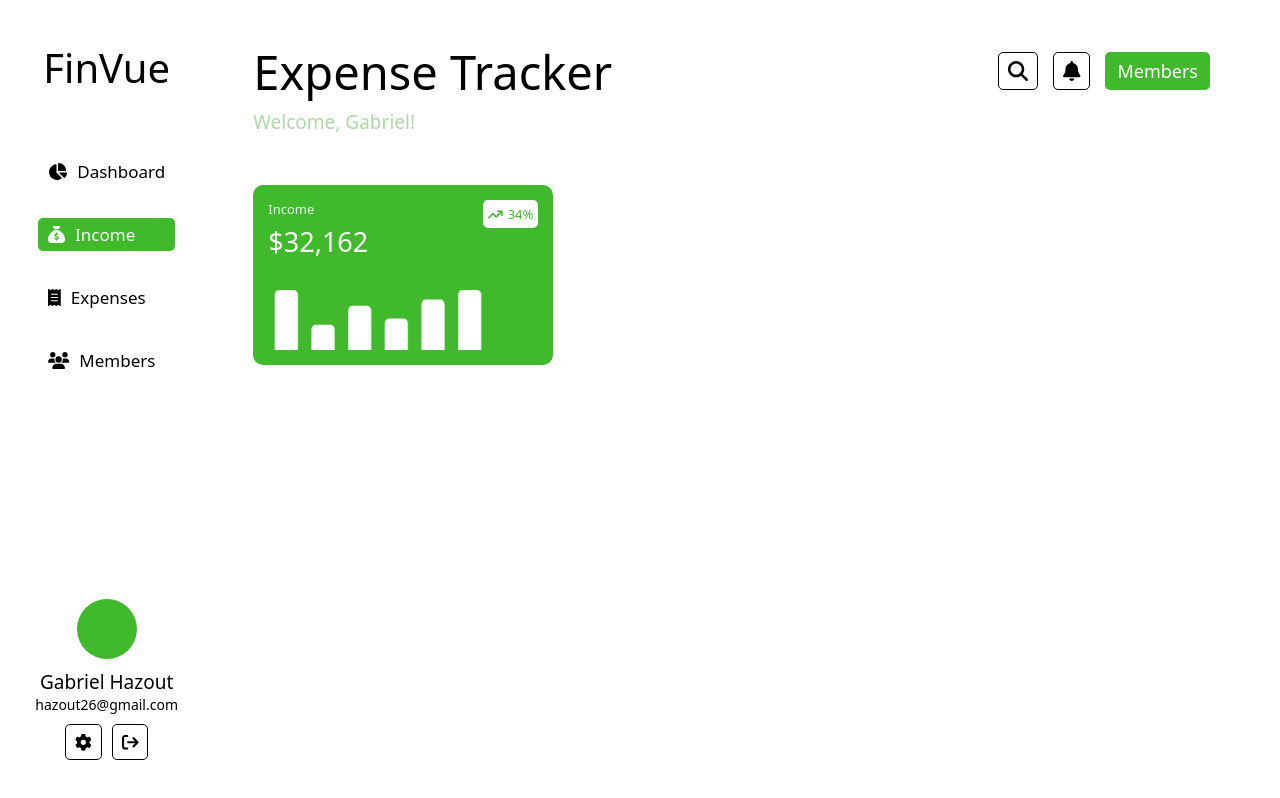
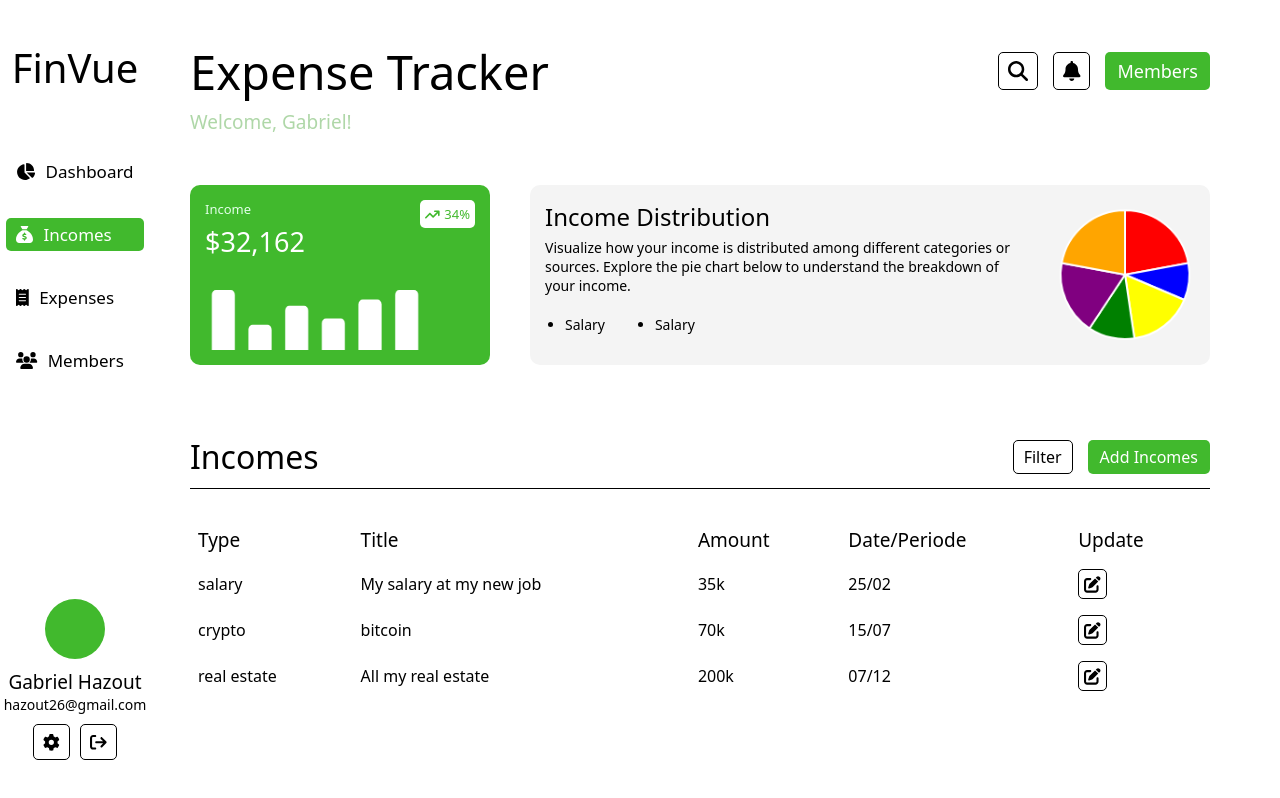
Before and after one commit to Gabrielhzt/FinVue, a React (Create React App) app in the folder client/: page /income in a window 1280 px wide. Built offline with nearby package versions, Linux system fonts and the light colour scheme.

Commit message:
Made the design of the Income page

```diff
--- /dev/null
+++ b/client/src/Chart/PieChart/PieChart.css
@@ -0,0 +1,4 @@
+.pie-graph {
+    width: 140px !important;
+    height: 140px !important;
+}
--- /dev/null
+++ b/client/src/Chart/PieChart/PieChart.js
@@ -0,0 +1,44 @@
+import React, { useEffect, useRef } from 'react';
+import './PieChart.css';
+import Chart from 'chart.js/auto';
+
+const PieChart = ({ data }) => {
+  const chartRef = useRef(null);
+  const chartInstance = useRef(null);
+
+  useEffect(() => {
+    if (chartInstance.current) {
+      // Détruire l'instance précédente du graphique
+      chartInstance.current.destroy();
+    }
+
+    const ctx = chartRef.current.getContext('2d');
+    chartInstance.current = new Chart(ctx, {
+      type: 'pie',
+      data: {
+        datasets: [{
+          data: data.values,
+          backgroundColor: [
+            'red',
+            'blue',
+            'yellow',
+            'green',
+            'purple',
+            'orange'
+          ]
+        }]
+      }
+    });
+
+    // Retour de la fonction de nettoyage
+    return () => {
+      if (chartInstance.current) {
+        chartInstance.current.destroy();
+      }
+    };
+  }, [data]);
+
+  return <canvas ref={chartRef} className='pie-graph' />;
+};
+
+export default PieChart;
--- /dev/null
+++ b/client/src/Components/Table/Table.css
@@ -0,0 +1,22 @@
+table {
+    border-collapse: collapse;
+    width: 100%;
+}
+
+table th,
+table td {
+  text-align: left;
+  padding: 8px;
+}
+
+table th {
+    font-size: 19px;
+}
+
+.update-btn {
+    border: 1px solid #000;
+    border-radius: 5px;
+    background-color: #fff;
+    padding: 5px;
+    cursor: pointer;
+}
--- /dev/null
+++ b/client/src/Components/Table/Table.js
@@ -0,0 +1,40 @@
+import React from "react";
+import './Table.css';
+import { FontAwesomeIcon } from '@fortawesome/react-fontawesome';
+import { faPenToSquare } from '@fortawesome/free-solid-svg-icons';
+
+const Table = () => {
+
+    const data_2 = [
+        { type: 'salary', title: 'My salary at my new job', amount: '35k', date: '25/02' },
+        { type: 'crypto', title: 'bitcoin', amount: '70k', date: '15/07' },
+        { type: 'real estate', title: 'All my real estate', amount: '200k', date: '07/12' }
+    ];
+
+    return (
+        <table>
+            <thead>
+                <tr className="table-title">
+                    <th>Type</th>
+                    <th>Title</th>
+                    <th>Amount</th>
+                    <th>Date/Periode</th>
+                    <th>Update</th>
+                </tr>
+            </thead>
+            <tbody>
+                {data_2.map((item, index) => (
+                <tr key={index} className="table-element">
+                    <td>{item.type}</td>
+                    <td>{item.title}</td>
+                    <td>{item.amount}</td>
+                    <td>{item.date}</td>
+                    <td><button className="update-btn"><FontAwesomeIcon icon={faPenToSquare} size="lg" /></button></td>
+                </tr>
+                ))}
+            </tbody>
+        </table>
+    )
+}
+
+export default Table;
--- a/client/src/Dashboard/Dashboard.js
+++ b/client/src/Dashboard/Dashboard.js
@@ -1,8 +1,6 @@
 import React from "react";
 import './Dashboard.css';
 import BarChart from "../Chart/Chart";
-import { FontAwesomeIcon } from '@fortawesome/react-fontawesome';
-import { faArrowTrendUp } from '@fortawesome/free-solid-svg-icons';
 import BigChart from "../Chart/BigChart/BigChart";
 import IncomeChart from "../Components/IncomeChart/IncomeChart";
 import ExpensesChart from "../Components/ExpensesChart/ExpensesChart";
--- a/client/src/Income/Income.css
+++ b/client/src/Income/Income.css
@@ -0,0 +1,61 @@
+.pie {
+    display: flex;
+    justify-content: space-between;
+    background-color: #F4F4F4;
+    color: #000;
+    padding: 15px;
+    border-radius: 10px;
+    width: 650px;
+    display: flex;
+    gap: 30px;
+}
+
+.list {
+    margin-top: 20px;
+    margin-left: 20px;
+    display: flex;
+    flex-direction: row;
+    gap: 50px;
+    font-size: 14px;
+}
+
+.income-title {
+    margin-bottom: 5px;
+}
+
+.income-title-2 {
+    border-bottom: 1.5px solid #000;
+    margin-bottom: 30px;
+    padding-bottom: 10px;
+    display: flex;
+    align-items: center;
+    justify-content: space-between;
+}
+
+.income-title-2 h2 {
+    font-size: 32px;
+    font-weight: 400;
+}
+
+.income-title-2 button {
+    font-size: 16px;
+}
+
+table {
+    border-collapse: collapse;
+    width: 100%;
+}
+
+.flex-3 {
+    display: flex;
+    align-items: center;
+    gap: 15px;
+}
+
+.filter-btn {
+    padding: 5px 10px;
+    background-color: transparent;
+    border: 1.5px solid black;
+    border-radius: 5px;
+    cursor: pointer;
+}
--- a/client/src/Income/Income.js
+++ b/client/src/Income/Income.js
@@ -1,5 +1,8 @@
 import React from "react";
+import './Income.css';
 import IncomeChart from "../Components/IncomeChart/IncomeChart";
+import PieChart from "../Chart/PieChart/PieChart";
+import Table from "../Components/Table/Table";
 
 const Income = () => {
 
@@ -10,7 +13,36 @@ const Income = () => {
 
     return (
         <div>
-            <IncomeChart data={data} />
+            <div className="info-top">
+                <IncomeChart data={data} />
+                <div className="pie">
+                    <div>
+                        <h2 className="income-title">Income Distribution</h2>
+                        <p className="description">Visualize how your income is distributed among different categories or sources. Explore the pie chart below to understand the breakdown of your income.</p>
+                        <ul className="list">
+                            <li>
+                                <div></div>
+                                <p>Salary</p>
+                            </li>
+                            <li>
+                                <div></div>
+                                <p>Salary</p>
+                            </li>
+                        </ul>
+                    </div>
+                    <PieChart data={data} />
+                </div>
+            </div>
+            <div>
+                <div className="income-title-2">
+                    <h2>Incomes</h2>
+                    <div className="flex-3">
+                        <button className="filter-btn">Filter</button>
+                        <button className="btn-2">Add Incomes</button>
+                    </div>
+                </div>
+                <Table />
+            </div>
         </div>
     )
 }
--- a/client/src/Nav/Nav.css
+++ b/client/src/Nav/Nav.css
@@ -31,6 +31,7 @@ ul {
 .nav-link {
     text-decoration: none;
     color: #000;
+    cursor: pointer;
 }
 
 a.active {
--- a/client/src/Nav/Nav.js
+++ b/client/src/Nav/Nav.js
@@ -20,7 +20,7 @@ const Nav = () => {
                         <NavLink to={'/income'} className="nav-link">
                             <li className="flex">
                                 <FontAwesomeIcon icon={faSackDollar}  />
-                                <p>Income</p>
+                                <p>Incomes</p>
                             </li>
                         </NavLink>
                         <NavLink to={'/expenses'} className="nav-link">
```
